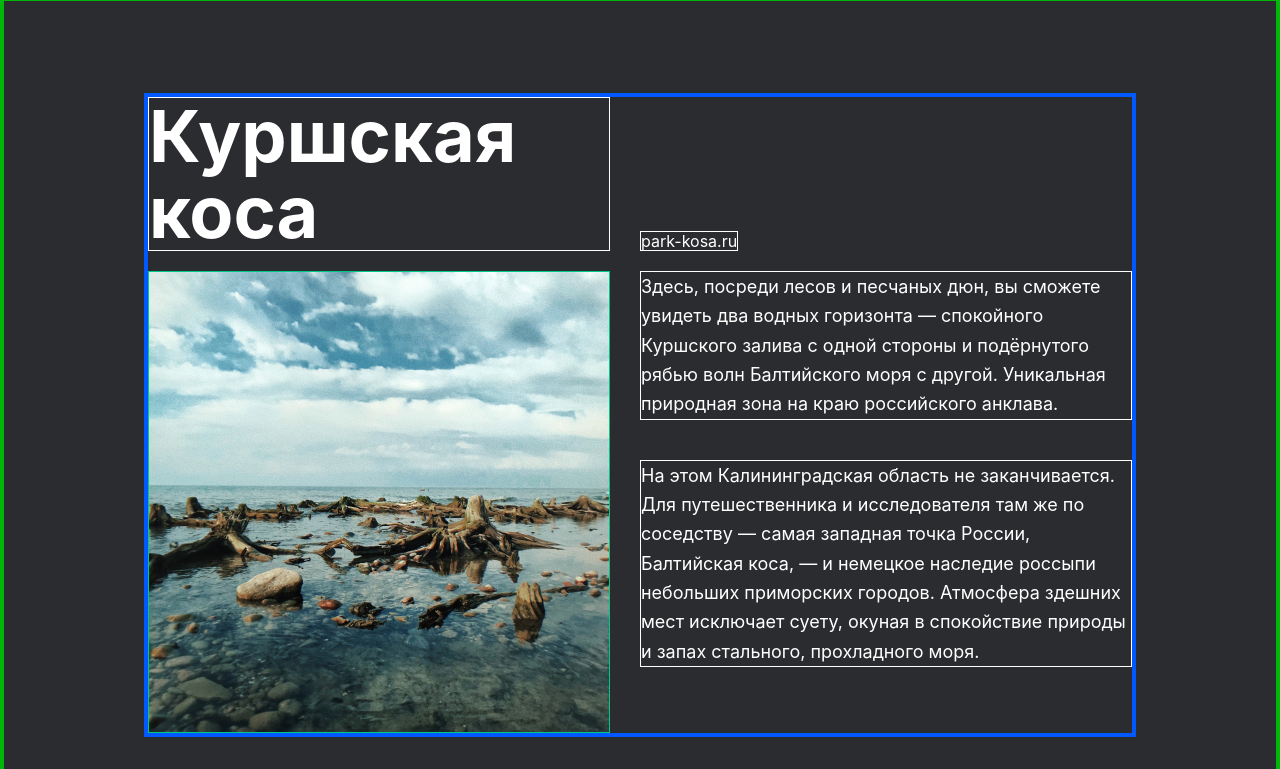
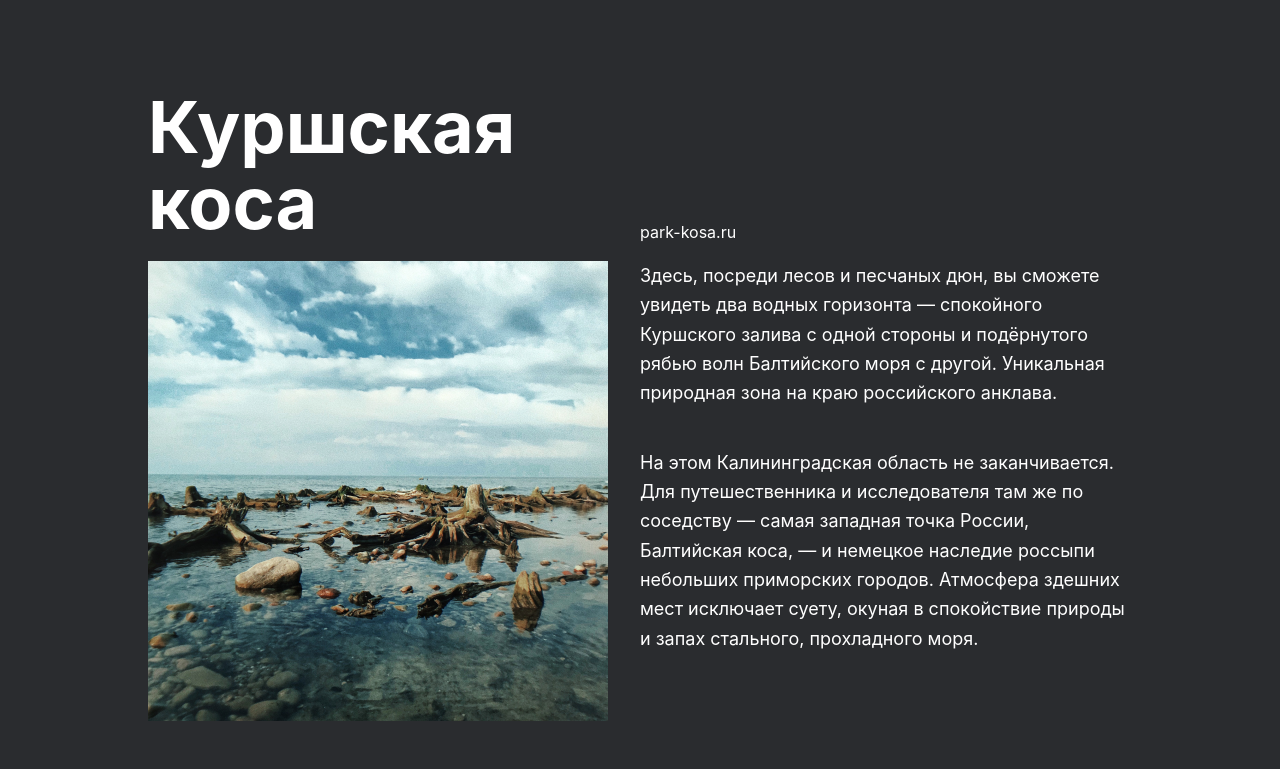
Before and after one commit to bossmityab612/russian-travel, a plain HTML site: page index.html in a window 1280 px wide. Shown: the part 2431-3200 px from the top of the page. Drawn offline with Linux system fonts and the light colour scheme; a web font is replaced by a local one.

Commit message:
Завершение блока Места

```diff
--- a/blocks/baikal/baikal.css
+++ b/blocks/baikal/baikal.css
@@ -1,6 +1,5 @@
 .baikal {
     min-width: 1280px;
     border: 5px solid #000;
-    /* box-sizing: border-box; */
-    /* padding-right: 0; */
+    text-align: center;
 }
--- a/blocks/places/__image/places__image.css
+++ b/blocks/places/__image/places__image.css
@@ -1,5 +1,4 @@
 .places__image {
-    border: 1px solid rgb(0, 201, 134);
     max-width: 460px;
     max-height: 460px;
     grid-area: places__image;
--- a/blocks/places/__item/places__item.css
+++ b/blocks/places/__item/places__item.css
@@ -1,16 +1,12 @@
 .places__item {
-    border: 4px solid rgb(0, 89, 255);
     color: #fff;
     max-width: 984px;
     margin: 92px auto;
     height: fit-content;
     align-items: stretch;
     display: grid;
-    /* grid-template-columns: repeat(2, 1fr);
-    grid-template-rows: repeat(2, 1fr); */
     grid-auto-columns: 1fr;
     gap: 0;
-    /* grid-auto-flow: row; */
     grid-template-areas:
       "places__title places__website"
       "places__image places__description";
--- a/blocks/places/__paragraph/places__paragraph.css
+++ b/blocks/places/__paragraph/places__paragraph.css
@@ -1,5 +1,4 @@
 .places__paragraph {
-    border: 1px solid #ffffff;
     margin: 0;
     width: fit-content;
     height: fit-content;
--- a/blocks/places/__title/places__title.css
+++ b/blocks/places/__title/places__title.css
@@ -1,5 +1,4 @@
 .places__title {
-    border: 1px solid #fff;
     margin: 0 auto 20px 0;
     grid-area: places__title;
     max-width: 460px;
--- a/blocks/places/__website/places__website.css
+++ b/blocks/places/__website/places__website.css
@@ -1,5 +1,4 @@
 .places__website {
-    border: 1px solid #fff;
     margin: 0 0 20px;
     grid-area: places__website;
     text-decoration: none;
--- a/blocks/places/places.css
+++ b/blocks/places/places.css
@@ -1,3 +1,3 @@
 .places {
-    border: 4px solid rgb(0, 184, 9);
+    border: none;
 }
```
